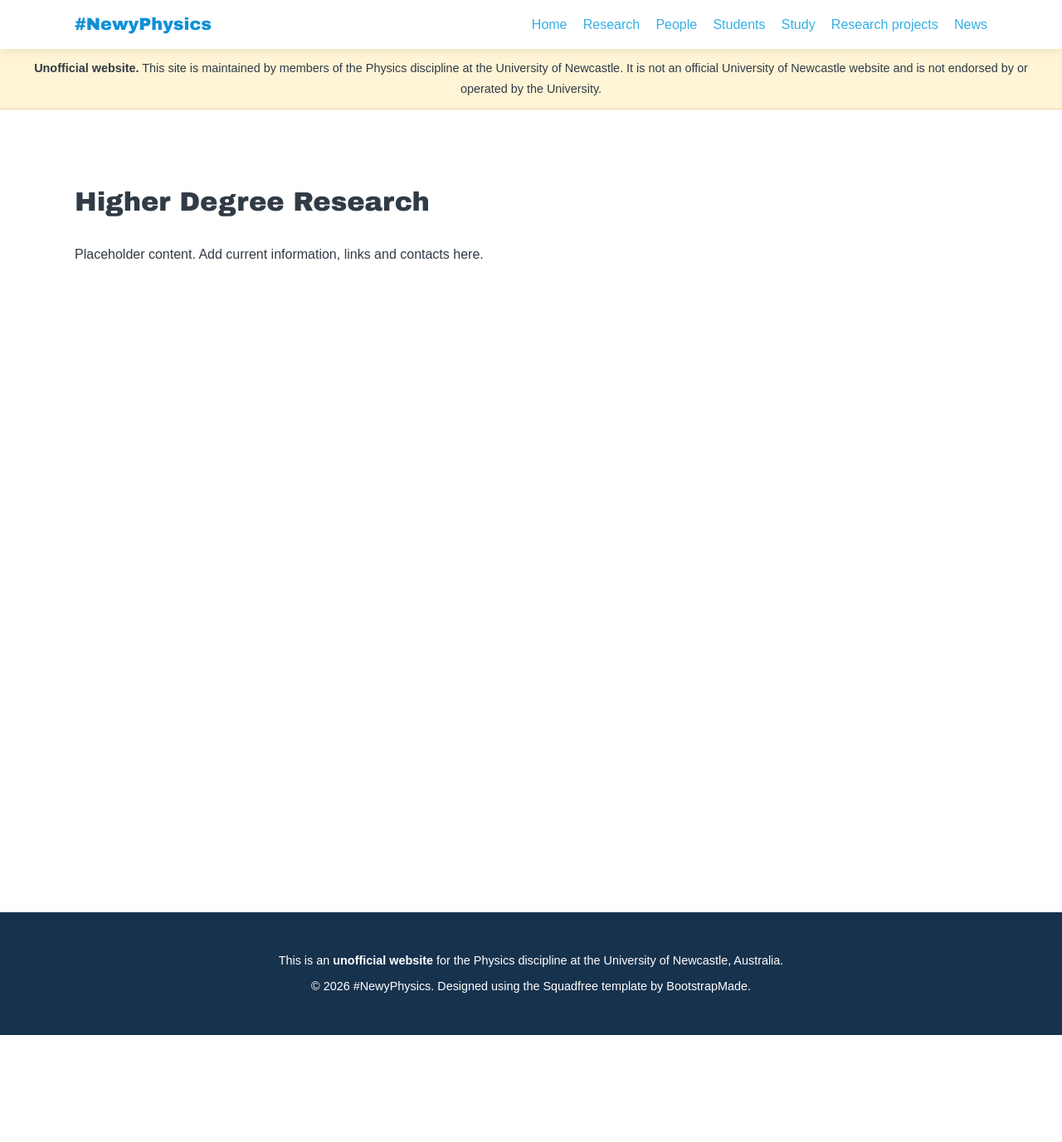
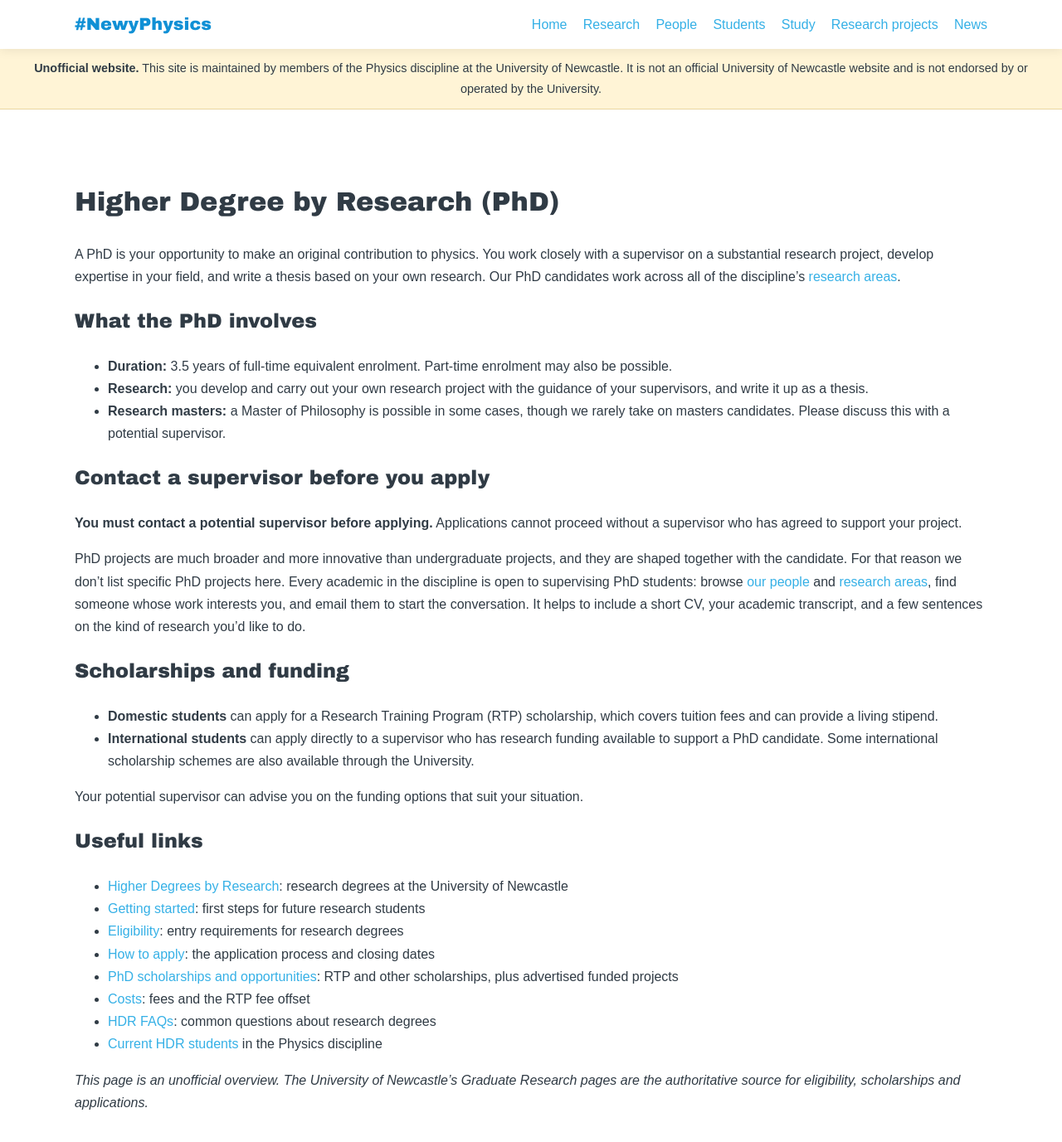
Before and after one commit to NewyPhysics/unofficial_homepage, a Jekyll site: the page built from _teaching/hdr.md, in a window 1280 px wide and 1400 px high. Shown: the top 1377 px of the window at 83% size. Built offline with Jekyll 4.4.1, drawn with Linux system fonts in a browser that asks for light colours.

Commit message:
Write the HDR (PhD) page; de-emphasise research masters
Co-Authored-By: Claude Opus 5.5 <noreply@anthropic.com>
Claude-Session: https://claude.ai/code/session_01LYcBCLwvG5rvH6dJMd99nN

```diff
--- a/_teaching/hdr.md
+++ b/_teaching/hdr.md
@@ -1,5 +1,37 @@
 ---
-title: Higher Degree Research
-summary: PhD and research masters pathways, supervision and research opportunities.
+title: Higher Degree by Research (PhD)
+summary: Doing a PhD in physics at Newcastle, scholarships, and how to find a supervisor.
 ---
-Placeholder content. Add current information, links and contacts here.
+A PhD is your opportunity to make an original contribution to physics. You work closely with a supervisor on a substantial research project, develop expertise in your field, and write a thesis based on your own research. Our PhD candidates work across all of the discipline's [research areas]({{ '/#research' | relative_url }}).
+
+## What the PhD involves
+
+- **Duration:** 3.5 years of full-time equivalent enrolment. Part-time enrolment may also be possible.
+- **Research:** you develop and carry out your own research project with the guidance of your supervisors, and write it up as a thesis.
+- **Research masters:** a Master of Philosophy is possible in some cases, though we rarely take on masters candidates. Please discuss this with a potential supervisor.
+
+## Contact a supervisor before you apply
+
+**You must contact a potential supervisor before applying.** Applications cannot proceed without a supervisor who has agreed to support your project.
+
+PhD projects are much broader and more innovative than undergraduate projects, and they are shaped together with the candidate. For that reason we don't list specific PhD projects here. Every academic in the discipline is open to supervising PhD students: browse [our people]({{ '/#people' | relative_url }}) and [research areas]({{ '/#research' | relative_url }}), find someone whose work interests you, and email them to start the conversation. It helps to include a short CV, your academic transcript, and a few sentences on the kind of research you'd like to do.
+
+## Scholarships and funding
+
+- **Domestic students** can apply for a Research Training Program (RTP) scholarship, which covers tuition fees and can provide a living stipend.
+- **International students** can apply directly to a supervisor who has research funding available to support a PhD candidate. Some international scholarship schemes are also available through the University.
+
+Your potential supervisor can advise you on the funding options that suit your situation.
+
+## Useful links
+
+- [Higher Degrees by Research](https://www.newcastle.edu.au/study/research/future-students/higher-degrees-by-research): research degrees at the University of Newcastle
+- [Getting started](https://www.newcastle.edu.au/study/research/future-students/getting-started): first steps for future research students
+- [Eligibility](https://www.newcastle.edu.au/study/research/future-students/higher-degrees-by-research/eligibility): entry requirements for research degrees
+- [How to apply](https://www.newcastle.edu.au/study/research/future-students/apply-now): the application process and closing dates
+- [PhD scholarships and opportunities](https://www.newcastle.edu.au/study/research/phd-scholarships): RTP and other scholarships, plus advertised funded projects
+- [Costs](https://www.newcastle.edu.au/study/research/future-students/costs): fees and the RTP fee offset
+- [HDR FAQs](https://www.newcastle.edu.au/study/research/hdr-faqs): common questions about research degrees
+- [Current HDR students]({{ '/students/hdr/' | relative_url }}) in the Physics discipline
+
+*This page is an unofficial overview. The University of Newcastle's Graduate Research pages are the authoritative source for eligibility, scholarships and applications.*
--- a/index.html
+++ b/index.html
@@ -118,7 +118,7 @@ title: Home
   <div class="container">
     <h2>Students</h2>
     <div class="cards">
-      <article class="card"><h3><a href="{{ 'students/hdr/' | relative_url }}">HDR students</a></h3><p>PhD and research masters students and their research projects.</p></article>
+      <article class="card"><h3><a href="{{ 'students/hdr/' | relative_url }}">HDR students</a></h3><p>Our PhD students and their research.</p></article>
       <article class="card"><h3><a href="{{ 'students/honours/' | relative_url }}">Honours</a></h3><p>Current Honours students and available research projects.</p></article>
     </div>
   </div>
--- a/pages/hdr.html
+++ b/pages/hdr.html
@@ -3,7 +3,7 @@ layout: page
 title: HDR students
 permalink: /students/hdr/
 ---
-<p>PhD and research masters students, their supervisors and their research.</p>
+<p>Our PhD students, their supervisors and their research. Interested in a PhD? See <a href="{{ '/teaching/hdr/' | relative_url }}">Higher Degree by Research</a>.</p>
 
 {% assign students = site.data.hdr_students %}
 {% if students and students.size > 0 %}
```
Also changed, not shown: _teaching/honours.md (+1 -1 lines).
